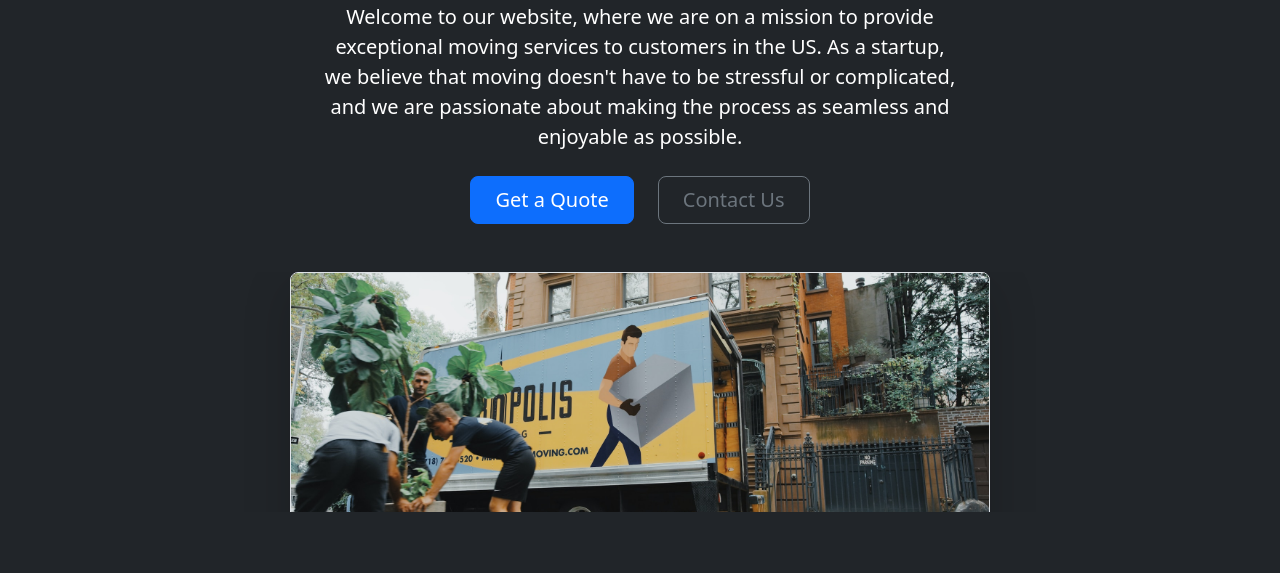
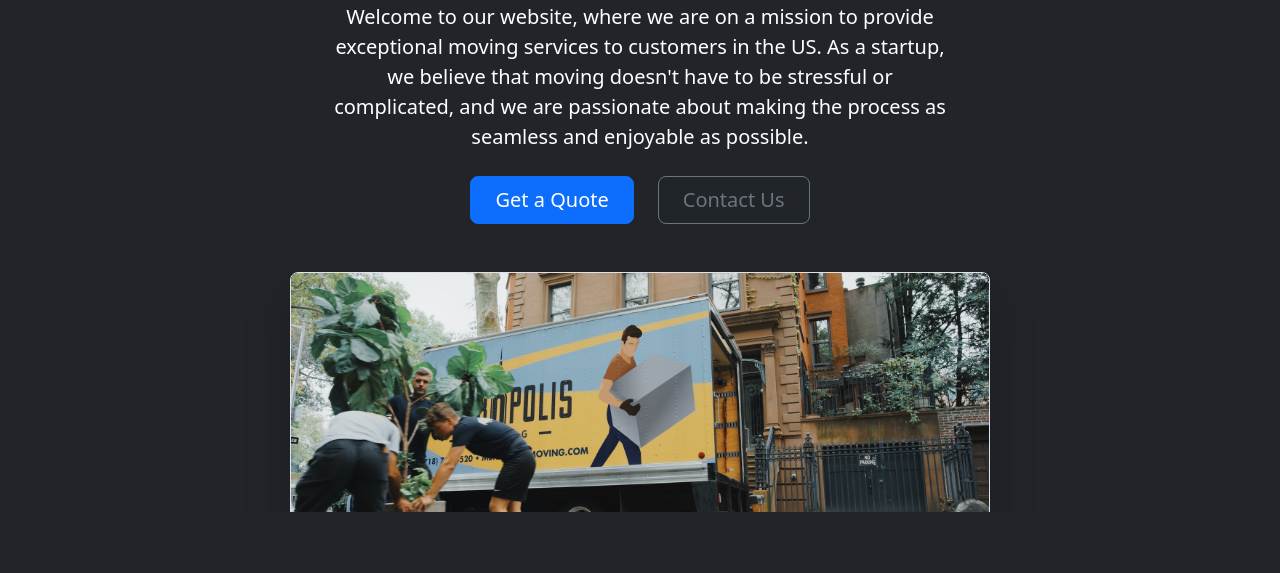
Before and after one commit to saumyaranjan1111/bootstrap_components_demo, a plain HTML site: page index.html in a window 1280 px wide. Shown: the part 227-800 px from the top of the page. Drawn offline with nearby package versions, Linux system fonts and the light colour scheme.

Commit message:
Update index.html
changed the padding for the hero container

```diff
--- a/index.html
+++ b/index.html
@@ -73,7 +73,8 @@
       margin-bottom: 0rem !important;
       border-top: 3rem solid #212529 !important;
       border-bottom: 3rem solid #212529 !important;
-
+      padding-left: 1.5rem;
+      padding-right: 1.5rem;
     }
     .feature-icon {
       width: 4rem;
@@ -103,7 +104,6 @@
     .text-body-secondary{
       color: #87ceeb !important;
     }
-
   </style>
 </head>
 
@@ -146,7 +146,6 @@
       </div>
     </div>
   </nav>
-
 
 
   <div class="hero-container pt-5 my-5 text-center border-bottom bg-dark text-white">
@@ -210,6 +209,7 @@
         </div>
       </div>
     </div>
+
 
 
   <div class="container">
```
Lines whose indentation alone changed are shown as unchanged.
